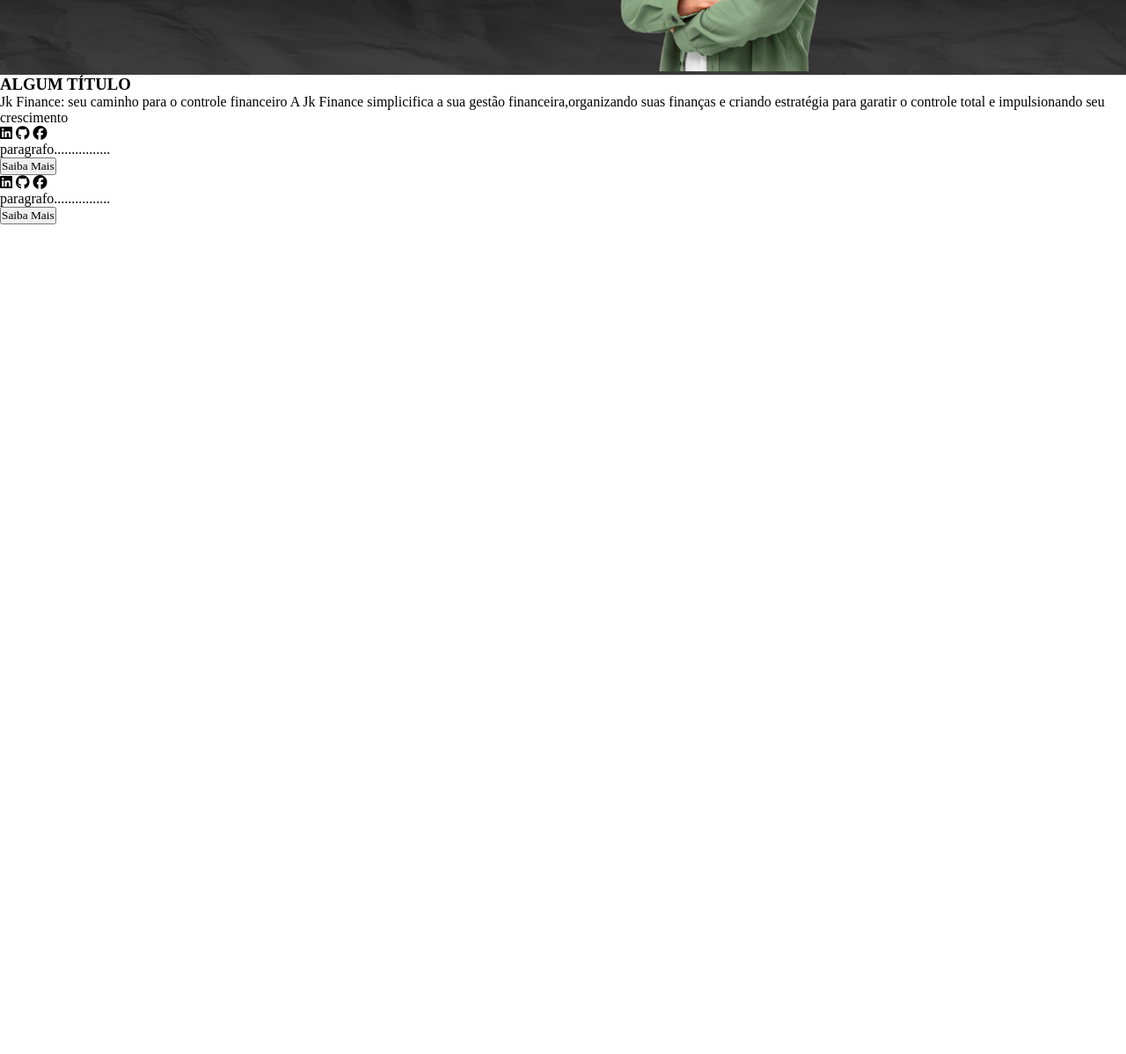
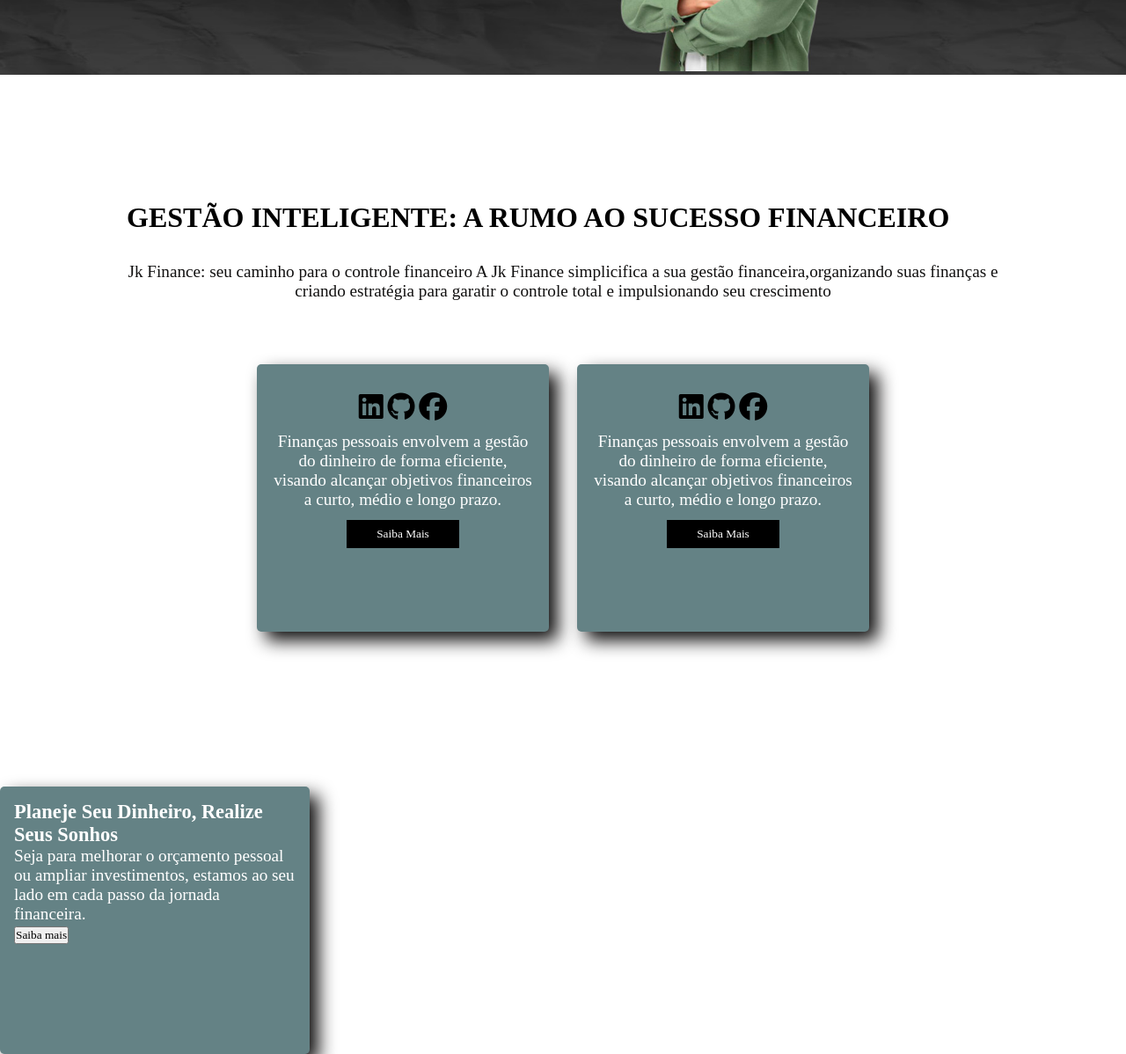
Before and after one commit to natalia290810/jk-finan-as, a plain HTML site: page index.html in a window 1280 px wide. Shown: the part 500-1698 px from the top of the page at 88% size. Before the commit the page ends 800 px from the top, so only its background shows below. Drawn offline with Linux system fonts and the light colour scheme; a web font is replaced by a local one.

Commit message:
aula-quinta

```diff
--- a/index.html
+++ b/index.html
@@ -50,7 +50,7 @@
 
     <section class="section-02">
         <div class="text-content">
-            <h3>ALGUM TÍTULO</h3>
+            <h3>Gestão Inteligente: A Rumo ao Sucesso Financeiro</h3>
 
             <p>Jk Finance: seu caminho para o controle financeiro A Jk Finance simplicifica
                 a sua gestão financeira,organizando suas finanças e criando estratégia para garatir
@@ -61,29 +61,35 @@
         <div class="pai-caixas">
 
             <div class="caixa">
-                <div class="caixa-icons"></div>
+                <div class="caixa-icons">
                     <i class="fa-brands fa-linkedin"></i>
                     <i class="fa-brands fa-github"></i>
                     <i class="fa-brands fa-facebook"></i>
+                </div>
 
-
-             <div>
-                <p>paragrafo................</p>
+                <div class="texto-caixa">
+                    <p>Finanças pessoais envolvem a gestão do dinheiro de forma eficiente, visando alcançar objetivos
+                        financeiros a curto, médio e longo prazo.
+                    </p>
 
                     <button>Saiba Mais</button>
                 </div>
-
             </div>
 
+
+
             <div class="caixa">
-                <div class="caixa-icons"></div>
+                <div class="caixa-icons">
                     <i class="fa-brands fa-linkedin"></i>
                     <i class="fa-brands fa-github"></i>
                     <i class="fa-brands fa-facebook"></i>
-
+                </div>
 
                 <div class="texto-caixa">
-                <p>paragrafo................</p>
+                    <p>Finanças pessoais envolvem a gestão do dinheiro de forma eficiente, visando alcançar objetivos
+                        financeiros a curto, médio e longo prazo.
+                    </p>
+                    </p>
 
                     <button>Saiba Mais</button>
                 </div>
@@ -93,6 +99,25 @@
         </div>
 
     </section>
+
+    <section>
+        <div class="div-pai">
+      <div class="text">
+            <h3>Planeje Seu Dinheiro, Realize Seus Sonhos</h3>
+
+            <p>Seja para melhorar o orçamento pessoal ou ampliar investimentos, estamos ao seu lado em cada passo da jornada financeira.
+            </p>
+
+            <button>Saiba mais</button>
+        </div>
+
+         <div></div>
+        </div>
+
+
+
+
+    </section>
 </body>
 
 </html>
--- a/style.css
+++ b/style.css
@@ -57,3 +57,103 @@ section {
     ;
  }
 }
+
+.section-02 {
+    display: flex;
+    align-items: center;
+    justify-content: center;
+    gap: 2.5rem;
+    padding: 9rem;
+    flex-wrap: wrap;
+    flex-direction: column;
+}
+
+.caixa {
+    /* cor do fundo da caixa  */
+    background-color: #648285;
+    /* cor da letra */
+    color: white;
+    /* tamanho da letra */
+    font-size: 1.2rem;
+    /* largura de todas as caixas em porcentagem */
+    width: 25%;
+    /* altura da caixa */
+    height: 17rem;
+    /* sombra das caixas  */
+    box-shadow: 10px 10px 20px rgb(14, 13, 13);
+    /* arredondamento da borba  */
+    border-radius: 5px;
+    /* largura mínina da caixa evita que fique muito pequeno */
+    min-width: 300px;
+    /* transição para o hover */
+    transition: 0.8s;
+    /* ativar cursor do mouse */
+    cursor: pointer;
+    padding: 1rem;
+}
+
+.pai-caixas {
+    display: flex;
+    justify-content: center;
+    align-items: center;
+    gap: 2rem;
+    flex-wrap: wrap;
+    padding: 2rem;
+}
+
+.caixa-icons i {
+    color: black;
+    font-size: 2rem;
+    margin-top: 1rem;
+    margin-bottom: 0.8rem;
+
+}
+
+.caixa-icons {
+    text-align: center;
+}
+
+ .texto-caixa p {
+    font-size: 1.2rem;
+    margin-bottom: 0.8rem;
+
+ }
+
+ .texto-caixa button {
+    width: 8rem;
+    background-color: black;
+    color: white;
+    border: none;
+    padding: 0.5rem;
+ }
+
+ .texto-caixa {
+    text-align: center;
+ }
+
+ .text-content h3 {
+    font-size: 2rem;
+    font-weight: 800;
+    text-transform: uppercase;
+    margin-bottom: 2rem;
+ }
+ .text-content p {
+    color: rgb(17, 16, 16);
+    text-align: center;
+    font-size: 1.2rem;
+
+ }
+
+ .div-pai {
+    background-color: #648285;
+    color: white;
+    font-size: 1.2rem;
+    width: 25%;
+    height: 17rem;
+    box-shadow: 10px 10px 20px rgb(14, 13, 13);
+     border-radius: 5px;
+     padding: 1rem;
+     cursor: pointer;
+      min-width: 300px
+
+    }
```
Lines whose indentation alone changed are shown as unchanged.
